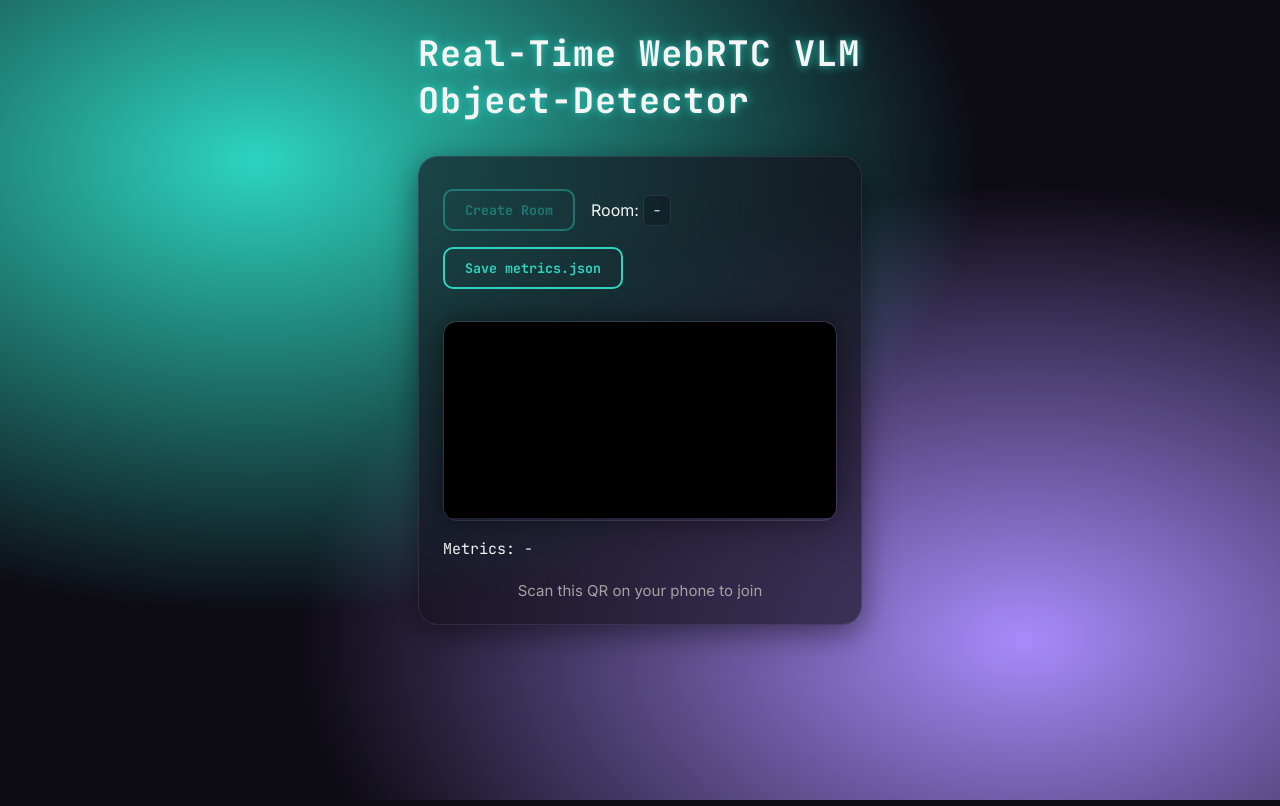
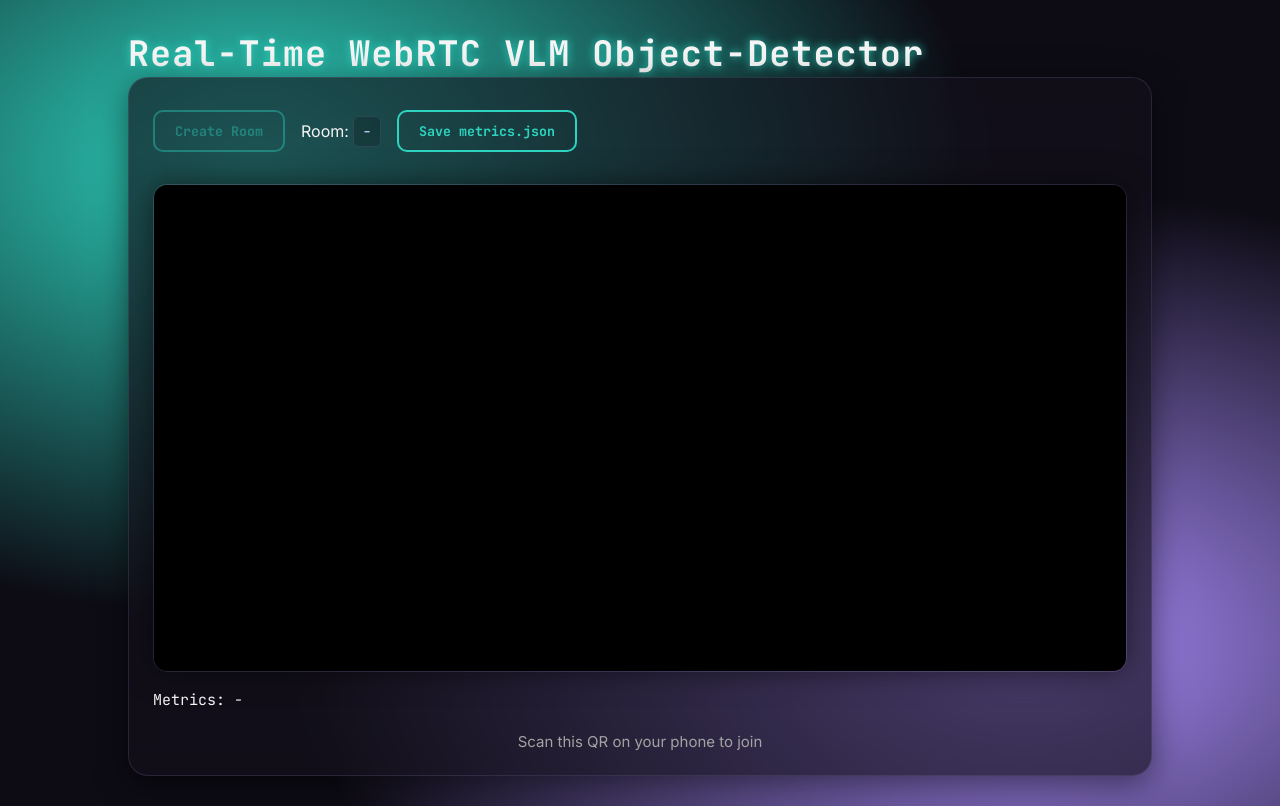
Before and after one commit to Arsenal17x/Real-time-WebRTC-VLM-Multi-Object-Detection, a website: page public/index.html in a window 1280 px wide. Drawn offline with Linux system fonts and the light colour scheme.

Commit message:
style changes

```diff
--- a/public/style/index.css
+++ b/public/style/index.css
@@ -34,7 +34,6 @@ body {
 
 .container {
     width: 100%;
-    max-width: 700px;
     margin: 0 auto;
     padding: 30px 10%;
     display: flex;
@@ -45,7 +44,7 @@ body {
 
 header {
     width: 100%;
-    margin-bottom: 32px;
+    margin-bottom: 32px 0;
     display: flex;
     flex-direction: column;
     align-items: flex-start;
```
